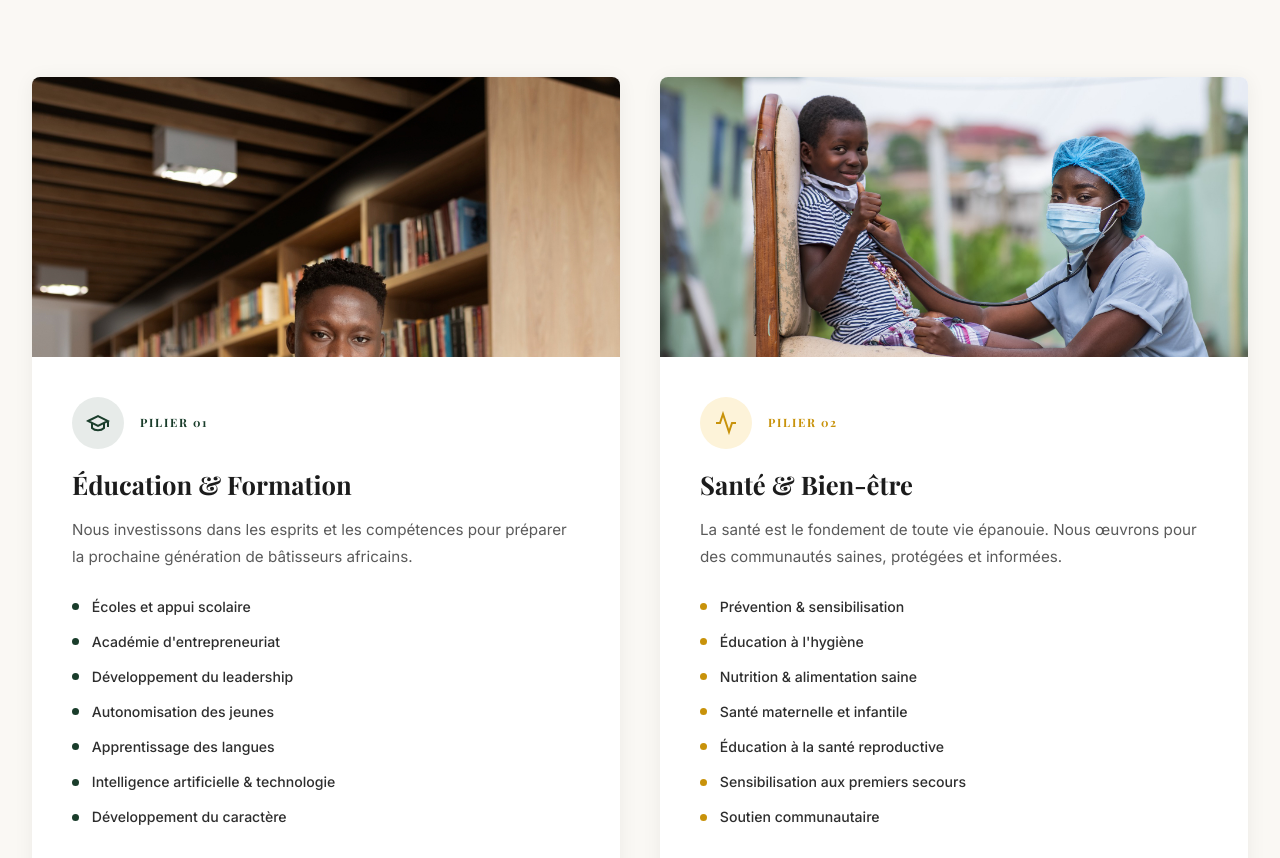
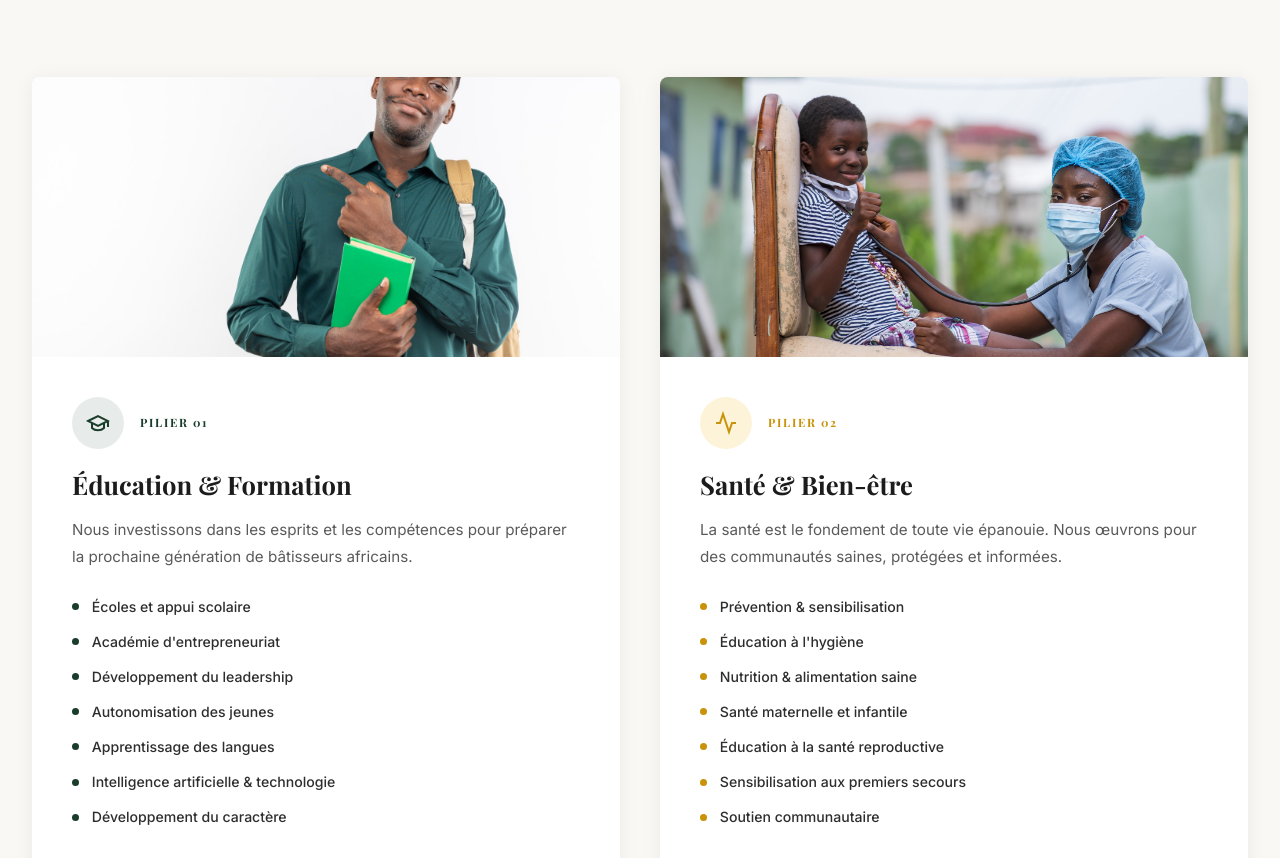
Before and after one commit to zack243/Chretiensdafrique, a website: page index.html in a window 1280 px wide. Shown: the part 3737-4595 px from the top of the page. Drawn offline with nearby package versions, Linux system fonts and the light colour scheme; a web font is replaced by a local one.

Commit message:
fix: pilier 01 — nouvelle image étudiant vert, sujet centré

```diff
--- a/index.html
+++ b/index.html
@@ -301,11 +301,11 @@
       <div class="pillar-card reveal">
         <div class="pillar-card-img-wrap">
           <img
-            src="assets/images/etudiant-bibliotheque.jpg"
-            alt="Jeune africain en bibliothèque — éducation et formation"
+            src="assets/images/etudiant-vert.jpg"
+            alt="Jeune étudiant africain avec cahier — éducation et formation"
             class="pillar-card-img"
             loading="lazy"
-            style="object-position: center 15%"
+            style="object-position: 60% center"
           >
         </div>
         <div class="pillar-card-body">
```
Also changed, not shown: assets/images/etudiant-vert.jpg (added).
